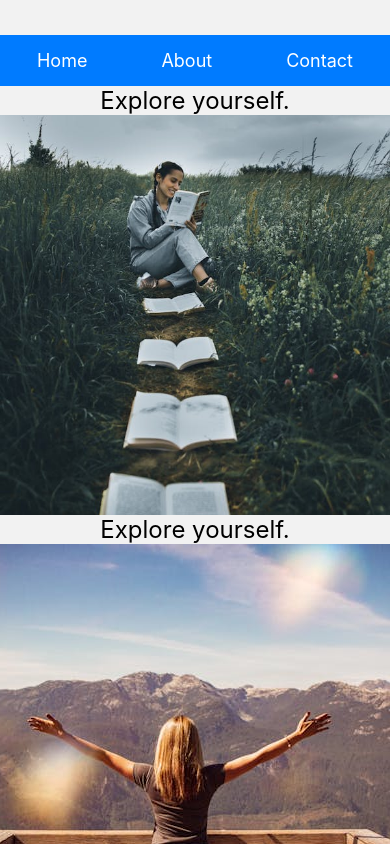
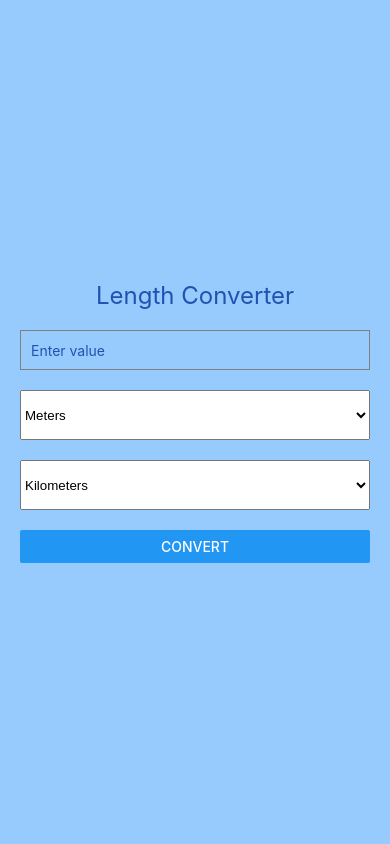
Before and after one commit to sekul-hassan/AndriodLab, a React Native app: screen / in a window 390 px wide. Shown: the top 844 px of the page. Built offline with nearby package versions, Linux system fonts and the light colour scheme.

Commit message:
lab 6 done

```diff
--- a/App.js
+++ b/App.js
@@ -1,23 +1,117 @@
-import React from 'react';
-import { NavigationContainer } from '@react-navigation/native';
-import { createStackNavigator } from '@react-navigation/stack';
-import Home from './src/pages/Home';
-import About from './src/pages/About';
-import Menu from './src/components/Menu'; // Adjust path as needed
+import React, { useState } from 'react';
+import { StyleSheet, Text, View, TextInput, Button } from 'react-native';
+import { Picker } from '@react-native-picker/picker';
 
-const Stack = createStackNavigator();
+const lengthUnits = [
+    { label: 'Meters', value: 'm' },
+    { label: 'Kilometers', value: 'km' },
+    { label: 'Centimeters', value: 'cm' },
+    { label: 'Millimeters', value: 'mm' },
+    { label: 'Feet', value: 'ft' },
+    { label: 'Inches', value: 'in' },
+    { label: 'Yards', value: 'yd' },
+    { label: 'Miles', value: 'mi' },
+];
+
+const conversionFactors = {
+    m: 1,
+    km: 0.001,
+    cm: 100,
+    mm: 1000,
+    ft: 3.28084,
+    in: 39.3701,
+    yd: 1.09361,
+    mi: 0.000621371,
+};
+
+const convertLength = (value, fromUnit, toUnit) => {
+    const valueInMeters = value / conversionFactors[fromUnit];
+    return valueInMeters * conversionFactors[toUnit];
+};
 
 export default function App() {
+    const [inputValue, setInputValue] = useState('');
+    const [fromUnit, setFromUnit] = useState('m');
+    const [toUnit, setToUnit] = useState('km');
+    const [result, setResult] = useState(null);
+
+    const handleConversion = () => {
+        const numericValue = parseFloat(inputValue);
+        if (!isNaN(numericValue)) {
+            const convertedValue = convertLength(numericValue, fromUnit, toUnit);
+            setResult(convertedValue.toFixed(6));
+        } else {
+            setResult(null);
+        }
+    };
+
     return (
-        <NavigationContainer>
-            <Stack.Navigator
-                screenOptions={{
-                    header: () => <Menu />,
-                }}
+        <View style={styles.container}>
+            <Text style={styles.title}>Length Converter</Text>
+            <TextInput
+                style={styles.input}
+                placeholder="Enter value"
+                keyboardType="numeric"
+                value={inputValue}
+                onChangeText={setInputValue}
+            />
+            <Picker
+                selectedValue={fromUnit}
+                style={styles.picker}
+                onValueChange={(itemValue) => setFromUnit(itemValue)}
             >
-                <Stack.Screen name="Home" component={Home} />
-                <Stack.Screen name="About" component={About} />
-            </Stack.Navigator>
-        </NavigationContainer>
+                {lengthUnits.map((unit) => (
+                    <Picker.Item key={unit.value} label={unit.label} value={unit.value} />
+                ))}
+            </Picker>
+            <Picker
+                selectedValue={toUnit}
+                style={styles.picker}
+                onValueChange={(itemValue) => setToUnit(itemValue)}
+            >
+                {lengthUnits.map((unit) => (
+                    <Picker.Item key={unit.value} label={unit.label} value={unit.value} />
+                ))}
+            </Picker>
+            <Button title="Convert" onPress={handleConversion} />
+            {result !== null && (
+                <Text style={styles.result}>
+                    Result: {result} {toUnit}
+                </Text>
+            )}
+        </View>
     );
 }
+
+const styles = StyleSheet.create({
+    container: {
+        flex: 1,
+        padding: 20,
+        justifyContent: 'center',
+        backgroundColor: 'rgba(3,127,250,0.41)',
+    },
+    title: {
+        fontSize: 24,
+        textAlign: 'center',
+        marginBottom: 20,
+        color: "#2052b1",
+    },
+    input: {
+        height: 40,
+        borderColor: 'gray',
+        borderWidth: 1,
+        paddingHorizontal: 10,
+        marginBottom: 20,
+        color: "#2052b1",
+    },
+    picker: {
+        height: 50,
+        width: '100%',
+        marginBottom: 20,
+    },
+    result: {
+        fontSize: 18,
+        textAlign: 'center',
+        marginTop: 20,
+    },
+});
--- a/package.json
+++ b/package.json
@@ -9,17 +9,19 @@
     "web": "expo start --web"
   },
   "dependencies": {
+    "@react-native-picker/picker": "^2.8.1",
     "@react-navigation/bottom-tabs": "^6.6.1",
     "@react-navigation/native": "^6.1.18",
     "@react-navigation/native-stack": "^6.11.0",
     "@react-navigation/stack": "^6.4.1",
     "expo": "~51.0.28",
+    "expo-router": "~3.5.23",
     "expo-status-bar": "~1.12.1",
     "react": "18.2.0",
     "react-native": "0.74.5",
+    "react-native-picker-select": "^9.3.1",
     "react-native-safe-area-context": "4.10.5",
-    "react-native-screens": "3.31.1",
-    "expo-router": "~3.5.23"
+    "react-native-screens": "3.31.1"
   },
   "devDependencies": {
     "@babel/core": "^7.20.0"
```
Also changed, not shown: 1 other file (tests, documents, lock files or other folders).
